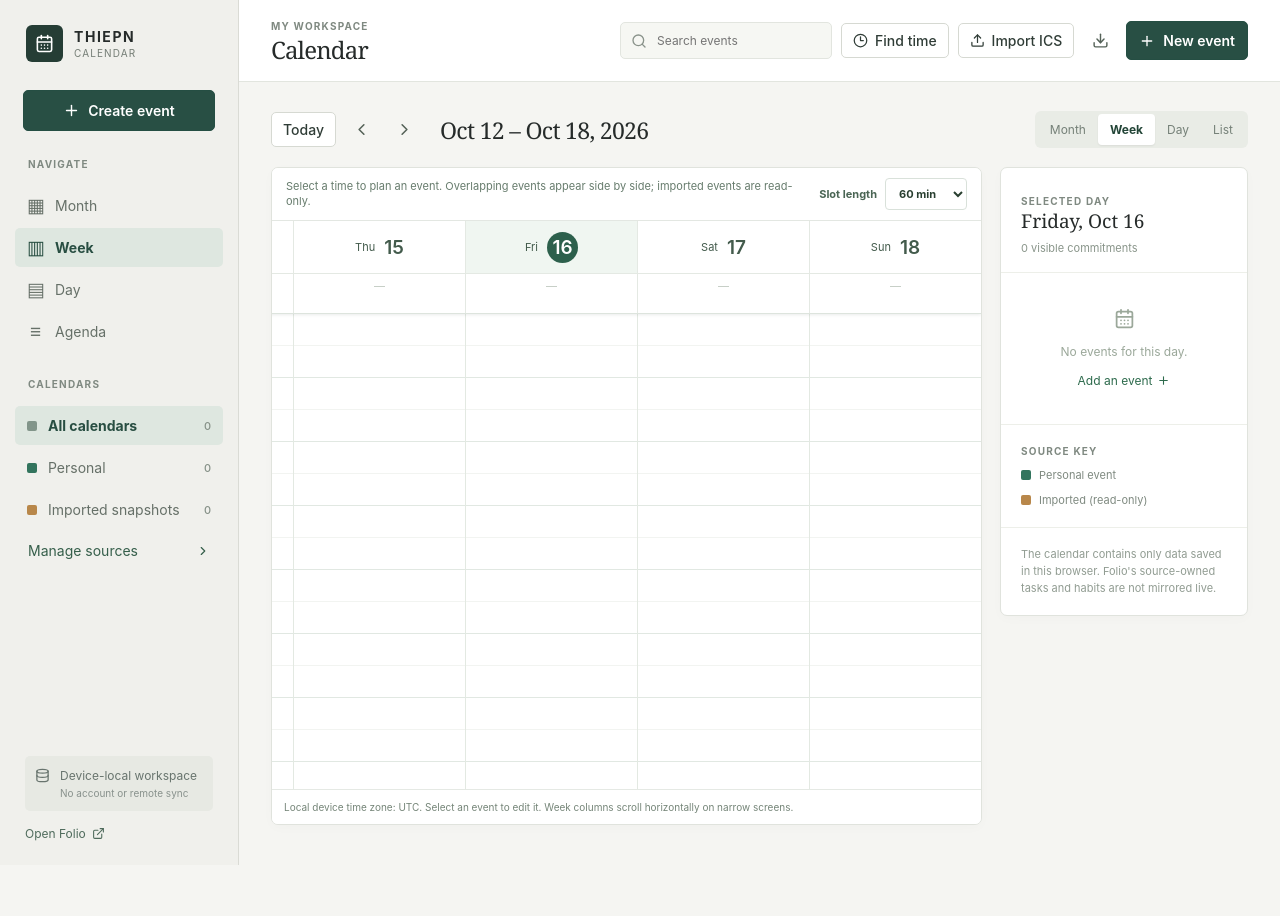
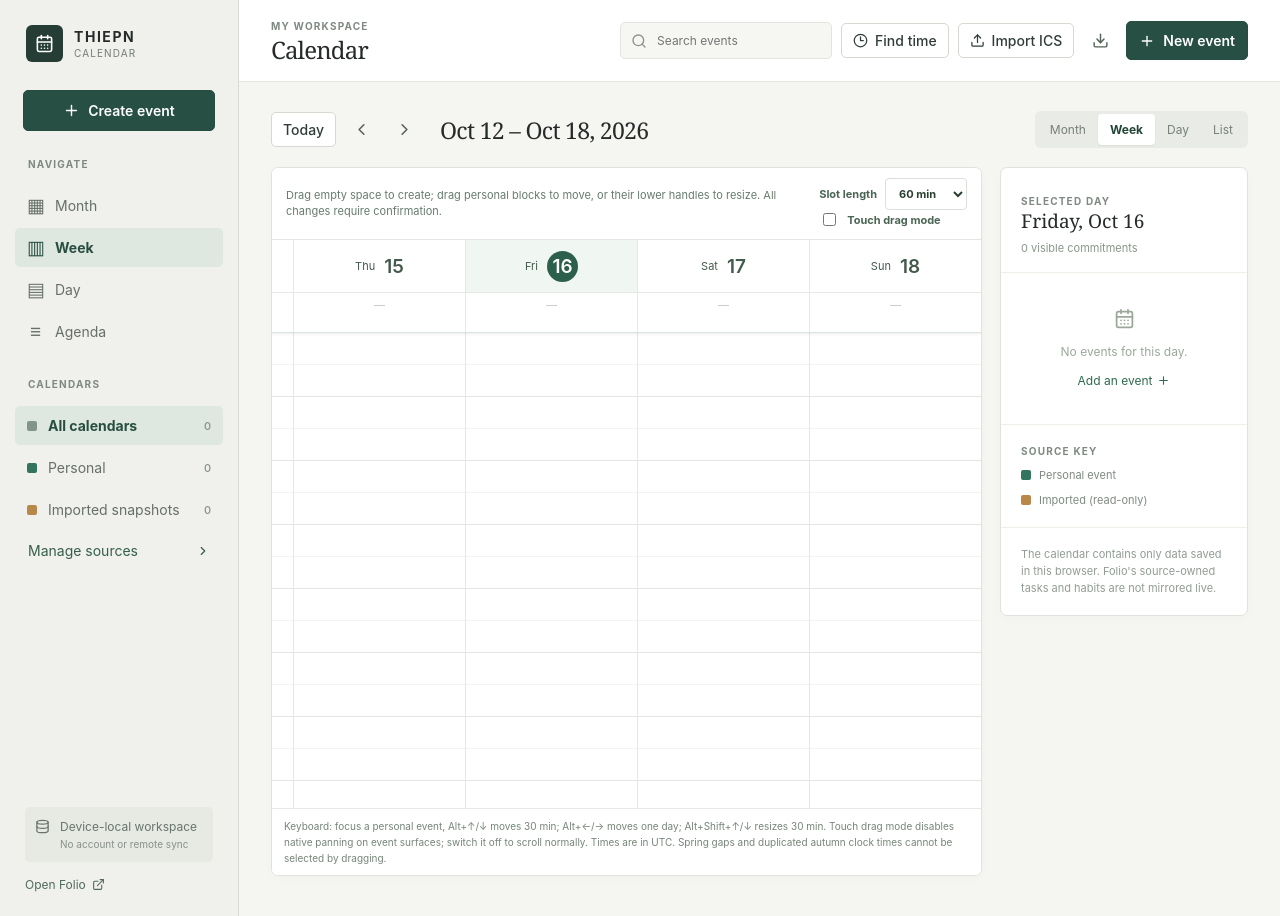
Before and after one commit to thiepn/calendar, a React (Vite) app: page / in a window 1280 px wide. Before the commit the page ends 865 px from the top, so only its background shows below. Built offline with nearby package versions, Linux system fonts and the light colour scheme.

Commit message:
feat(calendar): pointer capture for create/move/resize plus touch and keyboard gestures

```diff
--- a/src/components/CalendarViews.tsx
+++ b/src/components/CalendarViews.tsx
@@ -5,7 +5,8 @@ import {dayOccurrences,conflictsOnDay} from '../core/occurrences'
 import {TimelineView} from './TimelineView'
 type Mode='month'|'week'|'day'|'agenda'
 type Props={mode:Mode;days:LocalDate[];selected:LocalDate;records:CalendarRecord[];
-  onSelect:(date:LocalDate)=>void;onOpen:(event:CalendarOccurrence)=>void;onCreate:(date:LocalDate)=>void;onCreateAt:(date:LocalDate,start:string,end:string)=>void}
+  onSelect:(date:LocalDate)=>void;onOpen:(event:CalendarOccurrence)=>void;onCreate:(date:LocalDate)=>void;onCreateAt:(date:LocalDate,start:string,end:string)=>void;
+  onAdjust:(item:CalendarOccurrence,action:'move'|'resize',date:LocalDate,minute:number,length:number)=>void}
 const dayNames=['Mon','Tue','Wed','Thu','Fri','Sat','Sun']
 function belongs(event:CalendarOccurrence,date:LocalDate) {
   return event.allDay ? event.startDate<=date&&event.endDateExclusive>date :
@@ -26,7 +27,7 @@ function Events({date,records,onOpen,limit=30}:Pick<Props,'records'|'onOpen'>&{d
     {all.length>limit&&<span className="more-events">+{all.length-limit} more</span>}
   </div>
 }
-export function CalendarViews({mode,days,selected,records,onSelect,onOpen,onCreate,onCreateAt}:Props){
+export function CalendarViews({mode,days,selected,records,onSelect,onOpen,onCreate,onCreateAt,onAdjust}:Props){
   if(mode==='month')return <section className="month-view" aria-label="Month grid">
     <div className="weekday-head">{dayNames.map(name=><span key={name}>{name}</span>)}</div>
     <div className="month-grid">
@@ -39,7 +40,7 @@ export function CalendarViews({mode,days,selected,records,onSelect,onOpen,onCrea
       </div>)}
     </div>
   </section>
-  if(mode==='week'||mode==='day')return <TimelineView key={mode} days={days} selected={selected} records={records} onSelect={onSelect} onOpen={onOpen} onSlot={onCreateAt}/>
+  if(mode==='week'||mode==='day')return <TimelineView key={mode} days={days} selected={selected} records={records} onSelect={onSelect} onOpen={onOpen} onSlot={onCreateAt} onAdjust={onAdjust}/>
   return <section className="agenda-view" aria-label="Upcoming agenda">{days.map(d=>{
     const n=dayOccurrences(records,d).length
     return <div className={'agenda-row '+(d===selected?'selected':'')} key={d}>
--- a/src/components/TimelineView.tsx
+++ b/src/components/TimelineView.tsx
@@ -1,22 +1,38 @@
-import {useEffect,useRef,useState} from 'react'
-import {AlertTriangle,Plus} from 'lucide-react'
+import {useEffect,useRef,useState,type PointerEvent,type KeyboardEvent} from 'react'
+import {AlertTriangle,GripHorizontal,Plus} from 'lucide-react'
 import type {CalendarRecord,CalendarOccurrence,LocalDate} from '../types'
 import {dateLabel,displayTime,localDate} from '../core/dates'
 import {dayOccurrences} from '../core/occurrences'
 import {layoutTimedDay,slotRange,TIMELINE_HOUR_HEIGHT,SLOT_MINUTES} from '../core/timeline'
+import {nudgeTimed,type TimedAction} from '../core/reschedule'
 
 type Props={days:LocalDate[];selected:LocalDate;records:CalendarRecord[];
   onSelect:(date:LocalDate)=>void;onOpen:(item:CalendarOccurrence)=>void;
-  onSlot:(date:LocalDate,start:string,end:string)=>void}
+  onSlot:(date:LocalDate,start:string,end:string)=>void;
+  onAdjust:(item:CalendarOccurrence,action:TimedAction,date:LocalDate,minute:number,length:number)=>void}
+type Preview={date:LocalDate;minute:number;length:number;kind:'create'|'move'|'resize';label:string}
+type Gesture={pointerId:number;kind:'create'|'move'|'resize';fromY:number;fromX:number;date:LocalDate;
+  minute:number;length:number;item?:CalendarOccurrence;moved:boolean;preview:Preview|null}
 const durations=[30,60,90,120] as const
-const label=(minute:number)=>String(Math.floor(minute/60)).padStart(2,'0')+':'+String(minute%60).padStart(2,'0')
+const snap=(value:number)=>Math.round(value/30)*30
+const clamp=(value:number,min:number,max:number)=>Math.max(min,Math.min(max,value))
+const clock=(minute:number)=>String(Math.floor(minute/60)).padStart(2,'0')+':'+String(minute%60).padStart(2,'0')
+const eventLength=(event:CalendarOccurrence)=>Math.round((Date.parse(event.end)-Date.parse(event.start))/60000)
+const eventMinute=(event:CalendarOccurrence)=>{
+  const d=new Date(event.start)
+  return d.getHours()*60+d.getMinutes()
+}
 function slot(date:LocalDate,minute:number,duration:number){
   try{return slotRange(date,minute,duration)}catch{return null}
 }
-/** Explicit half-hour buttons work with mouse, touch and keyboard without drag-only controls. */
-export function TimelineView({days,selected,records,onSelect,onOpen,onSlot}:Props){
+/** Pointer gestures are staged here, never mutate sources. App confirms canonical changes. */
+export function TimelineView({days,selected,records,onSelect,onOpen,onSlot,onAdjust}:Props){
   const scroll=useRef<HTMLDivElement>(null)
+  const gesture=useRef<Gesture|null>(null)
+  const suppressClick=useRef(false)
+  const [preview,setPreview]=useState<Preview|null>(null)
   const [duration,setDuration]=useState<number>(60)
+  const [touchDrag,setTouchDrag]=useState(false)
   const week=days.length>1
   useEffect(()=>{if(scroll.current)scroll.current.scrollTop=7*TIMELINE_HOUR_HEIGHT},[week])
   useEffect(()=>{
@@ -24,12 +40,90 @@ export function TimelineView({days,selected,records,onSelect,onOpen,onSlot}:Prop
     const index=days.indexOf(selected)
     if(index>=0)scroll.current.scrollLeft=Math.max(0,index*172)
   },[selected,week,days])
+  function dateAtX(clientX:number):LocalDate|null {
+    const columns=scroll.current?.querySelectorAll<HTMLElement>('.timeline-day')
+    if(!columns)return null
+    for(let i=0;i<columns.length;i++){
+      const bounds=columns[i].getBoundingClientRect()
+      if(clientX>=bounds.left&&clientX<bounds.right)return days[i]??null
+    }
+    return null
+  }
+  function begin(event:PointerEvent<HTMLElement>,kind:Gesture['kind'],date:LocalDate,
+    minute:number,length:number,item?:CalendarOccurrence){
+    if(event.button!==0||(event.pointerType==='touch'&&!touchDrag))return
+    suppressClick.current=false
+    gesture.current={pointerId:event.pointerId,kind,fromY:event.clientY,fromX:event.clientX,
+      date,minute,length,item,moved:false,preview:null}
+    event.currentTarget.setPointerCapture(event.pointerId)
+    if(event.pointerType==='mouse')event.preventDefault()
+    event.stopPropagation()
+  }
+  function movePointer(event:PointerEvent<HTMLElement>){
+    const active=gesture.current
+    if(!active||active.pointerId!==event.pointerId)return
+    const dy=event.clientY-active.fromY
+    const selectedDate=active.kind==='move'?dateAtX(event.clientX)??active.date:active.date
+    if(Math.abs(dy)<10&&Math.abs(event.clientX-active.fromX)<14&&!active.moved)return
+    active.moved=true
+    const delta=snap(dy/TIMELINE_HOUR_HEIGHT*60)
+    let minute=active.minute
+    let length=active.length
+    if(active.kind==='create'){
+      const endpoint=clamp(active.minute+30+delta,0,1440)
+      minute=clamp(Math.min(active.minute,endpoint-30),0,1410)
+      length=clamp(Math.abs(endpoint-active.minute),30,240)
+      length=Math.min(length,1440-minute)
+    }else if(active.kind==='move'){
+      minute=clamp(active.minute+delta,0,1439)
+    }else{
+      length=clamp(active.length+delta,15,1440)
+    }
+    const visual:Preview={date:selectedDate,minute,length,kind:active.kind,
+      label:active.kind==='create'?'New event':active.item?.title??'Event'}
+    active.preview=visual
+    setPreview(visual)
+  }
+  function endPointer(event:PointerEvent<HTMLElement>){
+    const active=gesture.current
+    if(!active||active.pointerId!==event.pointerId)return
+    gesture.current=null
+    setPreview(null)
+    if(!active.moved||!active.preview)return
+    suppressClick.current=true
+    const result=active.preview
+    if(active.kind==='create'){
+      const range=slot(result.date,result.minute,result.length)
+      if(range)onSlot(result.date,range.start,range.end)
+    }else if(active.item){
+      onAdjust(active.item,active.kind,result.date,result.minute,result.length)
+    }
+  }
+  function keyNudge(event:KeyboardEvent<HTMLButtonElement>,item:CalendarOccurrence){
+    if(item.source!=='personal'||!event.altKey||!['ArrowUp','ArrowDown','ArrowLeft','ArrowRight'].includes(event.key))return
+    const action=event.key==='ArrowUp'?(event.shiftKey?'shorter':'earlier'):
+      event.key==='ArrowDown'?(event.shiftKey?'longer':'later'):
+      event.key==='ArrowLeft'?'previous-day':'next-day'
+    event.preventDefault();event.stopPropagation()
+    try{
+      const update=nudgeTimed(item,item.date,action)
+      onAdjust(item,update.kind,update.date,update.minute,update.length)
+    }catch{
+      // Invalid movements are declined; users can enter an exact value in the details editor.
+    }
+  }
   const height=24*TIMELINE_HOUR_HEIGHT
-  return <section className="timeline-view" aria-label={week?'Graphical weekly schedule':'Graphical daily schedule'}>
-    <div className="timeline-tools"><p>Select a time to plan an event. Overlapping events appear side by side; imported events are read-only.</p>
-      <label>Slot length <select aria-label="New event duration" value={duration} onChange={e=>setDuration(Number(e.target.value))}>
+  return <section className={'timeline-view '+(touchDrag?'timeline-touch-drag':'')} aria-label={week?'Graphical weekly schedule':'Graphical daily schedule'}
+    onPointerMove={movePointer} onPointerUp={endPointer} onPointerCancel={()=>{gesture.current=null;setPreview(null)}}>
+    <div className="timeline-tools">
+      <p>Drag empty space to create; drag personal blocks to move, or their lower handles to resize. All changes require confirmation.</p>
+      <div className="timeline-controls">
+        <label>Slot length <select aria-label="New event duration" value={duration} onChange={event=>setDuration(Number(event.target.value))}>
           {durations.map(value=><option value={value} key={value}>{value} min</option>)}
         </select></label>
+        <label className="timeline-touch-toggle"><input type="checkbox" checked={touchDrag} onChange={event=>setTouchDrag(event.target.checked)}/>
+          Touch drag mode</label>
+      </div>
     </div>
     <div className="timeline-scroll" ref={scroll} aria-label="Scroll calendar hours and days" tabIndex={0}>
       <div className={'timeline-page '+(week?'timeline-week':'timeline-single')} style={{minWidth:week?(60+days.length*172)+'px':'100%'}}>
@@ -55,7 +149,7 @@ export function TimelineView({days,selected,records,onSelect,onOpen,onSlot}:Prop
         </div>
         <div className="timeline-main">
           <div className="timeline-hour-labels" aria-hidden="true" style={{height}}>
-            {Array.from({length:24},(_,i)=><span key={i} style={{top:i*TIMELINE_HOUR_HEIGHT}}>{label(i*60)}</span>)}
+            {Array.from({length:24},(_,i)=><span key={i} style={{top:i*TIMELINE_HOUR_HEIGHT}}>{clock(i*60)}</span>)}
           </div>
           {days.map(date=>{
             const blocks=layoutTimedDay(dayOccurrences(records,date),date)
@@ -66,30 +160,54 @@ export function TimelineView({days,selected,records,onSelect,onOpen,onSlot}:Prop
                 return <button key={minute} type="button" className="timeline-slot"
                   style={{top:minute/60*TIMELINE_HOUR_HEIGHT,height:SLOT_MINUTES/60*TIMELINE_HOUR_HEIGHT}}
                   disabled={!available}
-                  aria-label={available?'Plan '+duration+' minute event on '+dateLabel(date,{weekday:'long',month:'short',day:'numeric'})+' at '+label(minute):'Unavailable local time '+label(minute)}
-                  title={available?'New event · '+label(minute):'This local time does not exist'}
-                  onClick={()=>{if(available)onSlot(date,available.start,available.end)}}><Plus size={13} aria-hidden="true"/></button>
+                  aria-label={available?'Plan '+duration+' minute event on '+dateLabel(date,{weekday:'long',month:'short',day:'numeric'})+' at '+clock(minute):'Unavailable local time '+clock(minute)}
+                  title={available?'New event · '+clock(minute):'Invalid daylight-saving local time'}
+                  onPointerDown={event=>{if(available)begin(event,'create',date,minute,duration)}}
+                  onClick={()=>{if(suppressClick.current){suppressClick.current=false;return}if(available)onSlot(date,available.start,available.end)}}
+                  ><Plus size={13} aria-hidden="true"/></button>
               })}
               {blocks.map(block=>{
                 const {occurrence,lane,lanes,overlaps,startMinute,endMinute}=block
                 const width=100/lanes
-                return <button key={occurrence.key} type="button"
-                  className={'timeline-block '+(occurrence.source==='ics'?'imported ':'')+(overlaps?'overlap':'')}
+                const editable=occurrence.source==='personal'
+                return <div key={occurrence.key} className="timeline-event-frame"
                   style={{top:startMinute/60*TIMELINE_HOUR_HEIGHT+1,
                     height:Math.max(19,Math.min(1440,endMinute)-startMinute)/60*TIMELINE_HOUR_HEIGHT-2,
-                    left:'calc('+(lane*width)+'% + 3px)',width:'calc('+width+'% - 6px)'}}
+                    left:'calc('+(lane*width)+'% + 3px)',width:'calc('+width+'% - 6px)'}}>
+                  <button type="button"
+                    className={'timeline-block '+(occurrence.source==='ics'?'imported ':'')+(overlaps?'overlap':'')}
                     aria-label={occurrence.title+', '+displayTime(occurrence.start)+' to '+displayTime(occurrence.end)+(overlaps?', overlapping event':'')}
-                  onClick={()=>onOpen(occurrence)}>
+                    title={editable?'Drag to move · Alt+arrows to move · Alt+Shift+vertical arrows to resize':'Imported snapshot — read only'}
+                    onPointerDown={event=>{if(editable)begin(event,'move',date,eventMinute(occurrence),eventLength(occurrence),occurrence)}}
+                    onKeyDown={event=>keyNudge(event,occurrence)}
+                    onClick={()=>{if(suppressClick.current){suppressClick.current=false;return}onOpen(occurrence)}}>
                     <strong>{occurrence.title}</strong>
                     <span>{displayTime(occurrence.start)} – {displayTime(occurrence.end)}</span>
                     {overlaps&&<AlertTriangle size={12} aria-label="Overlap" />}
                   </button>
+                  {editable&&<button type="button" className="timeline-resize-handle"
+                    aria-label={'Resize '+occurrence.title}
+                    title="Drag to resize · Alt+Shift+Up/Down"
+                    onPointerDown={event=>{event.stopPropagation();begin(event,'resize',date,eventMinute(occurrence),eventLength(occurrence),occurrence)}}
+                    onKeyDown={event=>keyNudge(event,occurrence)}
+                    onClick={()=>{if(suppressClick.current){suppressClick.current=false;return}onOpen(occurrence)}}>
+                    <GripHorizontal size={12} aria-hidden="true"/></button>}
+                </div>
               })}
+              {preview?.date===date&&<div className="timeline-gesture-preview"
+                style={{top:preview.minute/60*TIMELINE_HOUR_HEIGHT,
+                  height:Math.max(30,preview.length)/60*TIMELINE_HOUR_HEIGHT}}>
+                <strong>{preview.label}</strong><span>{clock(preview.minute)} · {preview.length} min</span>
+              </div>}
             </div>
           })}
         </div>
       </div>
     </div>
-    <div className="timeline-footer">Local device time zone: {Intl.DateTimeFormat().resolvedOptions().timeZone}. Select an event to edit it. Week columns scroll horizontally on narrow screens.</div>
+    <div className="timeline-footer">
+      Keyboard: focus a personal event, Alt+↑/↓ moves 30 min; Alt+←/→ moves one day; Alt+Shift+↑/↓ resizes 30 min.
+      Touch drag mode disables native panning on event surfaces; switch it off to scroll normally.
+      Times are in {Intl.DateTimeFormat().resolvedOptions().timeZone}. Spring gaps and duplicated autumn clock times cannot be selected by dragging.
+    </div>
   </section>
 }
```
Lines whose indentation alone changed are shown as unchanged.
